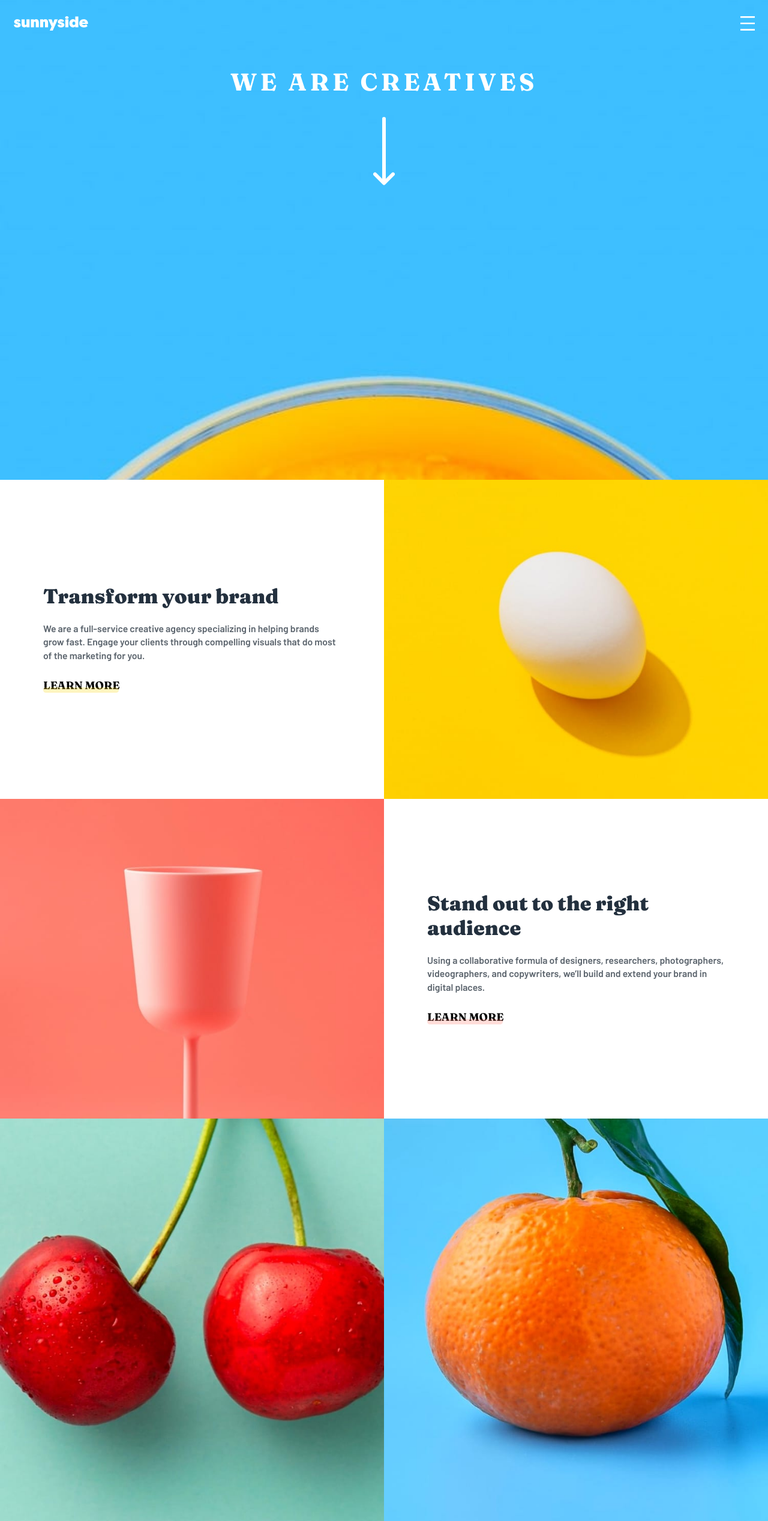
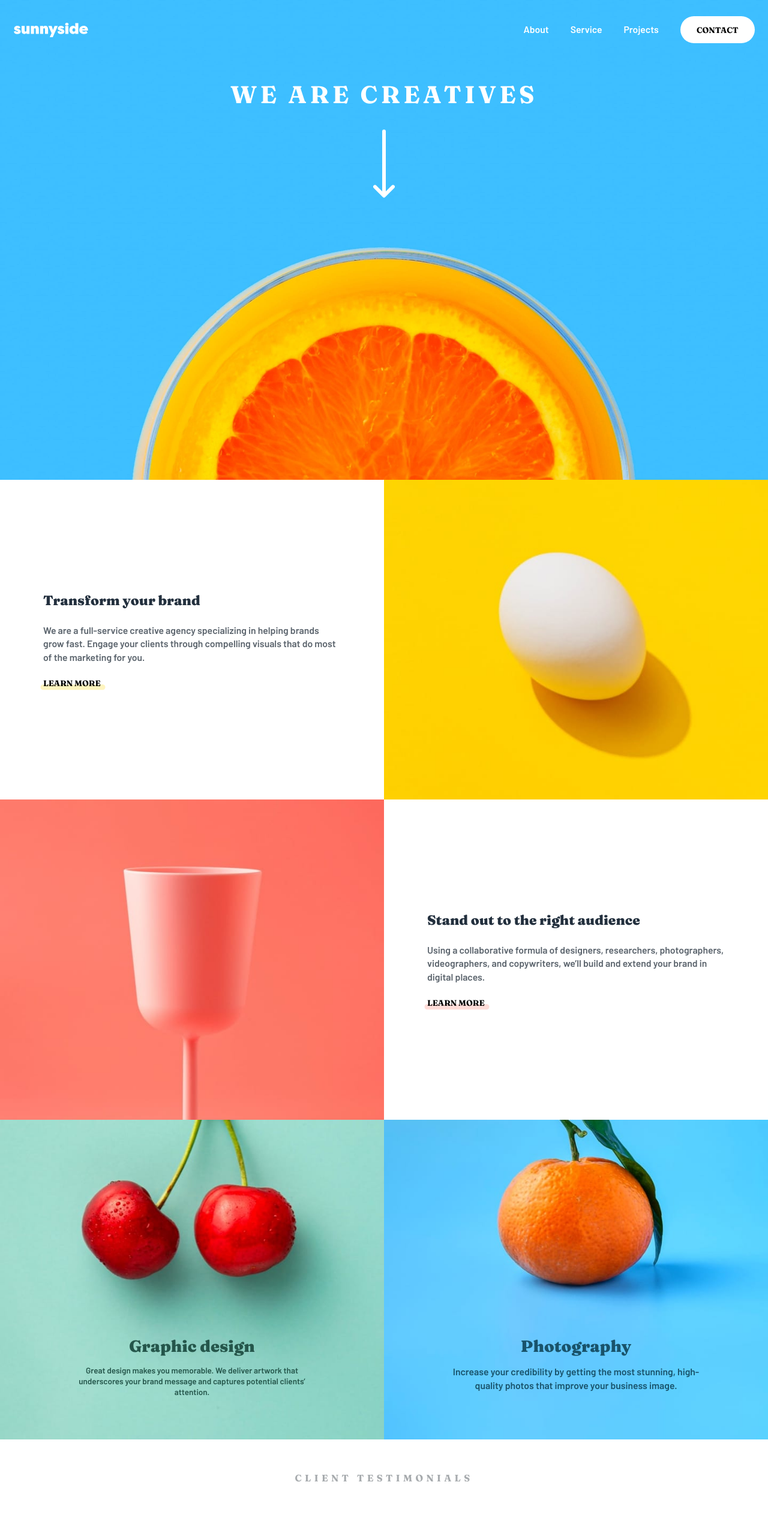
Before and after one commit to amirhazizi/sunnyside-agency-landing-page, a website: page index.html in a window 1280 px wide. Shown: the top 2536 px of the page at 60% size. Drawn offline with Linux system fonts and the light colour scheme.

Commit message:
desktop screen

```diff
--- a/css/input.css
+++ b/css/input.css
@@ -8,6 +8,12 @@ html {
 
 header {
     background: url('../images/mobile/image-header.jpg') center/cover no-repeat;
+}
+
+@media (min-width:768px) {
+    header {
+        background: url('../images/desktop/image-header.jpg') center/cover no-repeat;
+    }
 }
 
 h1,
@@ -31,3 +37,7 @@ body {
 .tracking-widest-more {
     letter-spacing: .3rem;
 }
+
+.learnmore-btn:hover>div {
+    opacity: 1;
+}
--- a/index.html
+++ b/index.html
@@ -18,9 +18,29 @@
   <body>
     <header class="h-screen p-5 py-6">
       <nav>
-        <div class="flex justify-between items-centerr">
+        <div class="flex justify-between items-center">
           <img src="./images/logo.svg" alt="" />
-          <img src="./images/icon-hamburger.svg" alt="" />
+          <img
+            class="block md:hidden"
+            src="./images/icon-hamburger.svg"
+            alt=""
+          />
+          <ul
+            class="hidden md:flex justify-between space-x-8 items-center text-sm"
+          >
+            <li><a class="text-white ul-font" href="#">About</a></li>
+            <li><a class="text-white ul-font" href="#">Service</a></li>
+            <li><a class="text-white ul-font" href="#">Projects</a></li>
+            <li>
+              <a href="#"
+                ><button
+                  class="uppercase text-xs text-black p-3 bg-cl_White px-6 rounded-full hover:bg-opacity-30 transition-all hover:text-cl_White"
+                >
+                  contact
+                </button></a
+              >
+            </li>
+          </ul>
         </div>
       </nav>
       <div class="mt-14 space-y-8">
@@ -34,12 +54,23 @@
     </header>
     <section class="items-center flex flex-col md:flex-row-reverse">
       <article class="md:w-1/2">
-        <img src="./images/mobile/image-transform.jpg" alt="" />
+        <img
+          class="block lg:hidden"
+          src="./images/mobile/image-transform.jpg"
+          alt=""
+        />
+        <img
+          class="hidden lg:block"
+          src="./images/desktop/image-transform.jpg"
+          alt=""
+        />
       </article>
       <article
-        class="text-center md:text-left space-y-5 p-5 py-14 leading-7 md:px-16 md:w-1/2"
+        class="text-center md:text-left space-y-5 p-5 py-14 leading-7 md:px-16 md:w-1/2 md:py-0"
       >
-        <h1 class="text-3xl text-cl_Verydarkdesaturatedblue font-black">
+        <h1
+          class="text-3xl text-cl_Verydarkdesaturatedblue font-black md:text-xl"
+        >
           Transform your brand
         </h1>
         <p class="text-cl_Verydarkgrayishblue md:text-sm">
@@ -47,22 +78,35 @@
           grow fast. Engage your clients through compelling visuals that do most
           of the marketing for you.
         </p>
-        <div class="relative">
-          <a class="block uppercase z-10" href="#">Learn more</a>
+        <div class="learnmore-btn relative">
+          <a class="relative block uppercase z-10 md:text-xs" href="#"
+            >Learn more</a
+          >
           <div
-            class="absolute -translate-y-1/3 -translate-x-1/2 w-32 left-1/2 bottom-0 h-2 opacity-25 bg-cl_Yellow rounded-full md:left-0 md:translate-x-0 md:w-28"
+            class="absolute -translate-y-1/3 -translate-x-1/2 w-32 left-1/2 bottom-0 h-2 opacity-25 bg-cl_Yellow transition-all rounded-full md:left-0 md:-translate-x-1 md:w-24 md:translate-y-0.5"
           ></div>
         </div>
       </article>
     </section>
     <section class="grid md:grid-cols-2 items-center">
-      <article>
-        <img src="./images/mobile/image-stand-out.jpg" alt="" />
+      <article class="">
+        <img
+          class="block md:hidden"
+          src="./images/mobile/image-stand-out.jpg"
+          alt=""
+        />
+        <img
+          class="hidden md:block"
+          src="./images/desktop/image-stand-out.jpg"
+          alt=""
+        />
       </article>
       <article
-        class="text-center md:text-left space-y-5 p-5 py-14 leading-7 md:px-16"
+        class="text-center md:text-left space-y-5 p-5 py-14 leading-7 md:px-16 md:py-0"
       >
-        <h1 class="text-3xl text-cl_Verydarkdesaturatedblue font-black">
+        <h1
+          class="text-3xl text-cl_Verydarkdesaturatedblue font-black md:text-xl"
+        >
           Stand out to the right audience
         </h1>
         <p class="text-cl_Verydarkgrayishblue md:text-sm">
@@ -70,10 +114,12 @@
           photographers, videographers, and copywriters, we’ll build and extend
           your brand in digital places.
         </p>
-        <div class="relative">
-          <a class="block uppercase z-10" href="#"> Learn more</a>
+        <div class="learnmore-btn relative">
+          <a class="relative block uppercase z-10 md:text-xs" href="#">
+            Learn more</a
+          >
           <div
-            class="absolute -translate-y-1/3 -translate-x-1/2 w-32 left-1/2 bottom-0 h-2 opacity-25 bg-cl_Softred rounded-full md:left-0 md:translate-x-0 md:w-28"
+            class="absolute -translate-y-1/3 -translate-x-1/2 w-32 left-1/2 bottom-0 h-2 opacity-25 bg-cl_Softred transition-all rounded-full md:left-0 md:-translate-x-1 md:w-24 md:translate-y-0.5"
           ></div>
         </div>
       </article>
@@ -82,14 +128,23 @@
       <div class="grid md:grid-cols-2">
         <article>
           <div class="relative">
-            <img src="./images/mobile/image-graphic-design.jpg" alt="" />
+            <img
+              class="block lg:hidden"
+              src="./images/mobile/image-graphic-design.jpg"
+              alt=""
+            />
+            <img
+              class="hidden lg:block"
+              src="./images/desktop/image-graphic-design.jpg"
+              alt=""
+            />
             <div
-              class="absolute bottom-0 -translate-y-2/3 md:top-3/4 md:translate-y-0 left-1/2 -translate-x-1/2 text-center w-full px-4 space-y-3"
+              class="absolute bottom-0 -translate-y-2/3 left-1/2 -translate-x-1/2 text-center w-full px-4 space-y-3 md:top-3/4 md:-translate-y-5 lg:px-24 lg:-translate-y-9"
             >
               <h1 class="text-cl_Darkdesaturatedcyan text-2xl font-black">
                 Graphic design
               </h1>
-              <p class="text-cl_Darkdesaturatedcyan text-sm">
+              <p class="text-cl_Darkdesaturatedcyan text-sm lg:text-xs">
                 Great design makes you memorable. We deliver artwork that
                 underscores your brand message and captures potential clients’
                 attention.
@@ -99,9 +154,18 @@
         </article>
         <article>
           <div class="relative">
-            <img src="./images/mobile/image-photography.jpg" alt="" />
+            <img
+              class="block lg:hidden"
+              src="./images/mobile/image-photography.jpg"
+              alt=""
+            />
+            <img
+              class="hidden lg:block"
+              src="./images/desktop/image-photography.jpg"
+              alt=""
+            />
             <div
-              class="absolute bottom-0 -translate-y-2/3 md:top-3/4 md:translate-y-0 left-1/2 -translate-x-1/2 text-center w-full px-4 space-y-3"
+              class="absolute bottom-0 -translate-y-2/3 left-1/2 -translate-x-1/2 text-center w-full px-4 space-y-3 md:top-3/4 md:-translate-y-5 lg:px-24 lg:-translate-y-9"
             >
               <h1 class="text-cl_Darkblue text-2xl font-black">Photography</h1>
               <p class="text-cl_Darkblue text-sm">
@@ -188,15 +252,27 @@
     <footer>
       <div class="bg-green-200 p-6 px-7 space-y-14 py-14">
         <div class="text-center space-y-5">
-          <h1 class="text-2xl font-black text-cl_Darkdesaturatedcyan">
+          <h1 class="text-2xl ul-font text-cl_Darkdesaturatedcyan">
             sunnyside
           </h1>
           <ul
             class="flex justify-center space-x-10 text-cl_Darkdesaturatedcyan ul-font"
           >
-            <li><a class="ul-font" href="">About</a></li>
-            <li><a class="ul-font" href="">Services</a></li>
-            <li><a class="ul-font" href="">Projects</a></li>
+            <li>
+              <a class="ul-font transition-all hover:text-cl_White" href=""
+                >About</a
+              >
+            </li>
+            <li>
+              <a class="ul-font transition-all hover:text-cl_White" href=""
+                >Services</a
+              >
+            </li>
+            <li>
+              <a class="ul-font transition-all hover:text-cl_White" href=""
+                >Projects</a
+              >
+            </li>
           </ul>
         </div>
         <ul class="flex justify-center space-x-4">
@@ -204,7 +280,9 @@
             <a href=""><img src="./images/icon-facebook.svg" alt="" /></a>
           </li>
           <li>
-            <a href=""><img src="./images/icon-instagram.svg" alt="" /></a>
+            <a href=""
+              ><img class="" src="./images/icon-instagram.svg" alt=""
+            /></a>
           </li>
           <li>
             <a href=""><img src="./images/icon-twitter.svg" alt="" /></a>
```
Also changed, not shown: css/styles.css.
